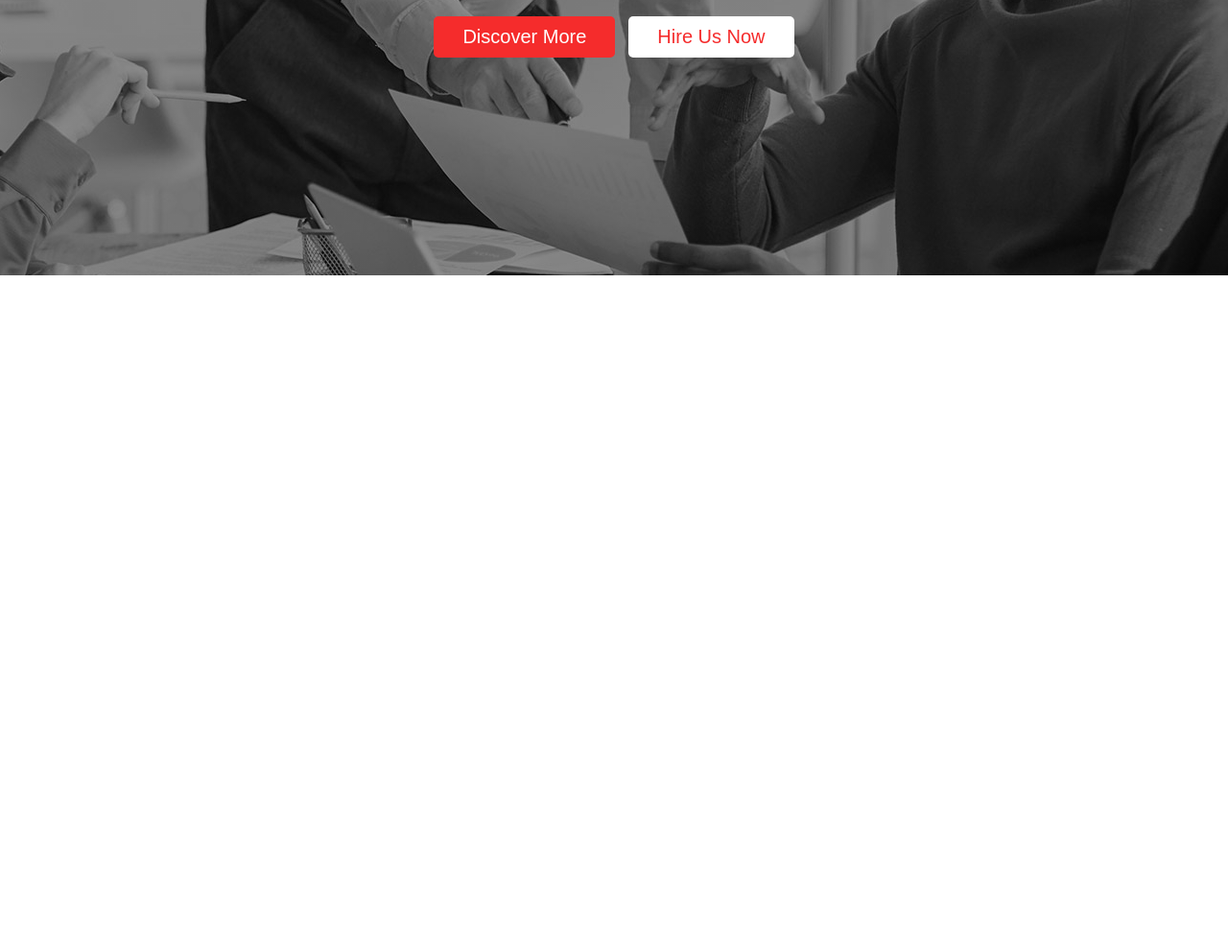
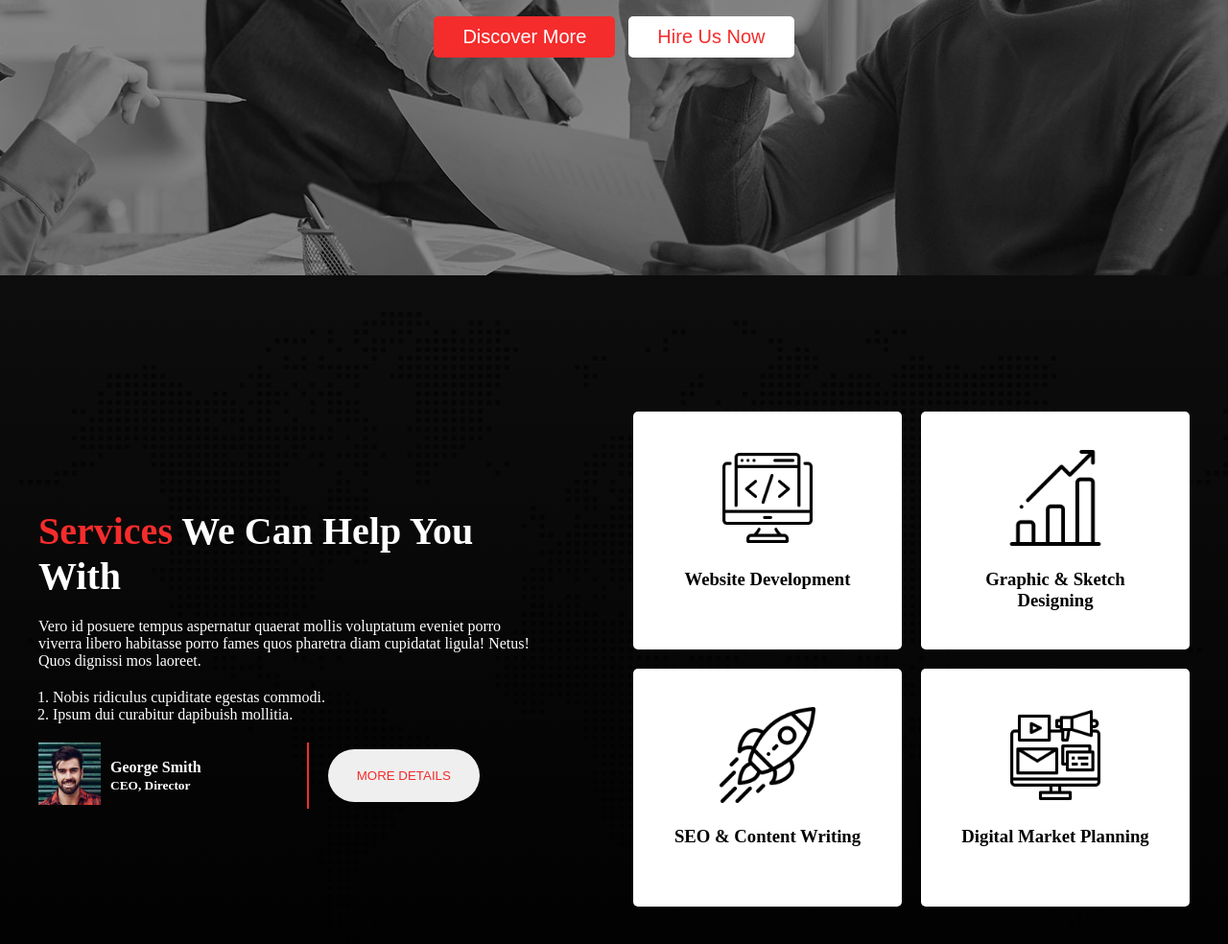
Before and after one commit to md-alamin/digital-agency, a plain HTML site: page index.html in a window 1280 px wide. Shown: the part 596-1580 px from the top of the page at 96% size. Before the commit the page ends 883 px from the top, so only its background shows below. Drawn offline with Linux system fonts and the light colour scheme.

Commit message:
Services done

```diff
--- a/index.html
+++ b/index.html
@@ -42,5 +42,69 @@
                 </div>
             </div>
         </header>
+        <main>
+            <div class="services">
+                <div class="services-text">
+                    <h2 style="font-size: 40px">
+                        <span>Services</span> We Can Help You With
+                    </h2>
+                    <p>
+                        Vero id posuere tempus aspernatur quaerat mollis
+                        voluptatum eveniet porro viverra libero habitasse porro
+                        fames quos pharetra diam cupidatat ligula! Netus! Quos
+                        dignissi mos laoreet.
+                    </p>
+                    <ul>
+                        <li class="service-item">
+                            Nobis ridiculus cupiditate egestas commodi.
+                        </li>
+                        <li class="service-item">
+                            Ipsum dui curabitur dapibuish mollitia.
+                        </li>
+                    </ul>
+                    <div class="ceo">
+                        <div class="info">
+                            <div class="ceo-image">
+                                <img src="asset/image/author.jpg" alt="" />
+                            </div>
+                            <div class="ceo-info">
+                                <h4>George Smith</h4>
+                                <small style="font-weight: bold"
+                                    >CEO, Director</small
+                                >
+                            </div>
+                        </div>
+                        <div class="info-btn">
+                            <button class="details-btn">MORE DETAILS</button>
+                        </div>
+                    </div>
+                </div>
+                <div class="services-icons">
+                    <div class="services-icons1 mb">
+                        <div class="services-icon">
+                            <img src="asset/icons/coding.png" alt="" />
+                            <h3>Website Development</h3>
+                        </div>
+                        <div class="services-icon">
+                            <img src="asset/icons/bar-chart.png" alt="" />
+                            <h3>Graphic & Sketch Designing</h3>
+                        </div>
+                    </div>
+                    <div class="services-icons1">
+                        <div class="services-icon">
+                            <img src="asset/icons/startup.png" alt="" />
+                            <h3>SEO & Content Writing</h3>
+                        </div>
+                        <div class="services-icon">
+                            <img
+                                src="asset/icons/digital-marketing.png"
+                                alt=""
+                            />
+                            <h3>Digital Market Planning</h3>
+                        </div>
+                    </div>
+                </div>
+            </div>
+        </main>
     </body>
 </html>
--- a/styles/style.css
+++ b/styles/style.css
@@ -37,7 +37,7 @@ nav {
     gap: 10px;
 }
 
-li {
+nav li {
     list-style: none;
 }
 
@@ -97,3 +97,92 @@ span {
     border-radius: 5px;
     font-size: 20px;
 }
+
+/* Services Part */
+
+.services {
+    display: flex;
+    background-image: linear-gradient(rgba(0, 0, 0, 0.95), rgb(0, 0, 0.95)),
+        url(../asset/image/footer-bg.png);
+    color: white;
+    height: 100vh;
+    align-items: center;
+    gap: 100px;
+}
+
+.services-text {
+    margin-left: 40px;
+}
+
+.services-text p {
+    margin-top: 20px;
+    margin-bottom: 20px;
+}
+
+.services-text ul {
+    margin-left: 15px;
+    list-style: decimal;
+    margin-bottom: 20px;
+}
+
+.ceo {
+    display: flex;
+}
+
+.ceo-info {
+    margin: auto 10px;
+    padding-right: 100px;
+}
+
+.ceo-image img {
+    width: 65px;
+}
+
+.info {
+    border-right: 2px solid rgb(245, 44, 44);
+}
+
+.info-btn {
+    margin: auto 20px;
+}
+
+.details-btn {
+    padding: 20px 30px;
+    color: rgb(245, 44, 44);
+    border-radius: 30px;
+    width: max-content;
+}
+
+.services-icons1 {
+    display: flex;
+    gap: 20px;
+}
+
+.info {
+    display: flex;
+}
+
+.services-icon img {
+    width: 100px;
+    margin-bottom: 20px;
+}
+
+.services-icon {
+    background: white;
+    padding: 40px;
+    border-radius: 5px;
+}
+.services-icon h3 {
+    color: #000;
+    width: 200px;
+    height: 44px;
+}
+
+.mb {
+    margin-bottom: 20px;
+}
+
+.services-icons {
+    text-align: center;
+    margin-right: 40px;
+}
```
